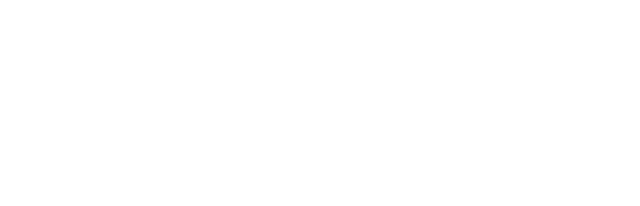
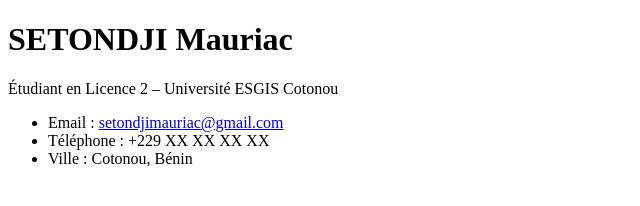
Before and after one commit to setondjimauriac/mon-cv, a plain HTML site: page index.html in a window 1280 px wide. Shown: the whole page, without its empty margins (0-640 px from the left). Drawn offline with Linux system fonts and the light colour scheme.

Commit message:
mise en place de la section titre

```diff
--- a/index.html
+++ b/index.html
@@ -6,6 +6,14 @@
     <title>Document</title>
 </head>
 <body>
-
+    <div class="container">
+      <h1 class="nom">SETONDJI Mauriac</h1>
+      <p class="poste">Étudiant en Licence 2 – Université ESGIS Cotonou</p>
+      <ul class="contact">
+        <li>Email : <a href="mailto:setondjimauriac@gmail.com">setondjimauriac@gmail.com</a></li>
+        <li>Téléphone : +229 XX XX XX XX</li>
+        <li>Ville : Cotonou, Bénin</li>
+      </ul>
+    </div>
 </body>
 </html>
```
